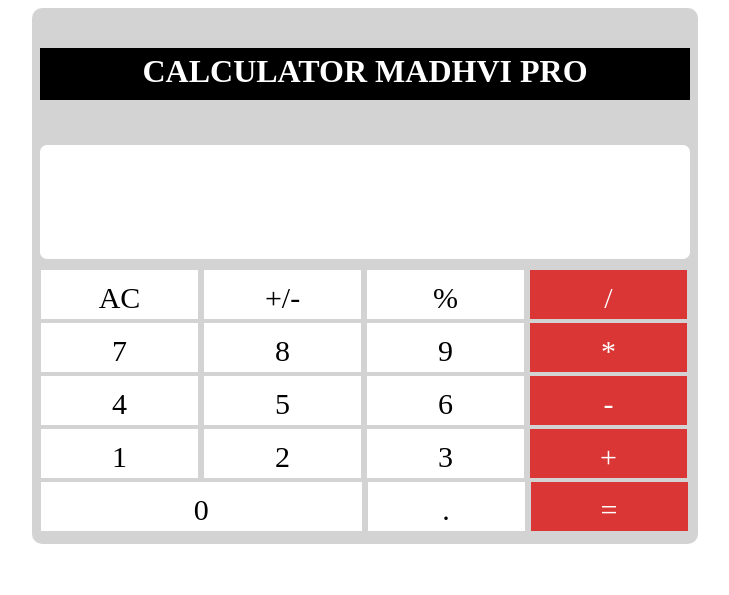
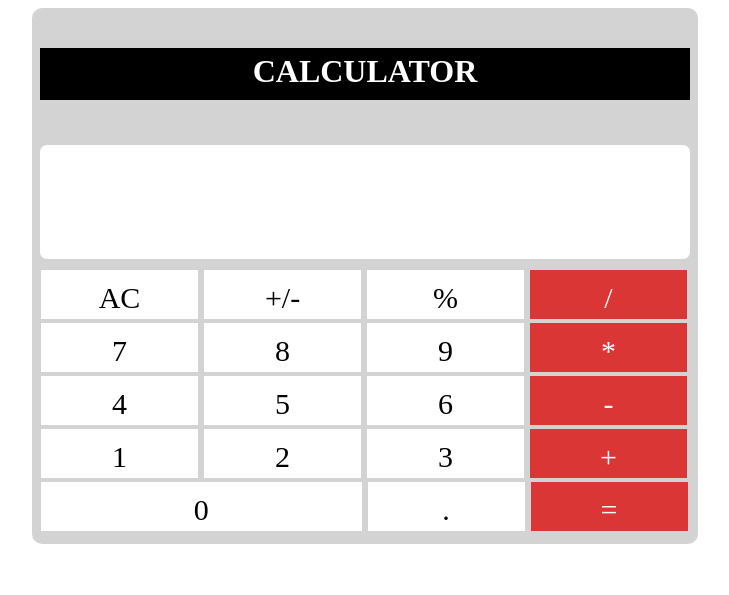
Before and after one commit to madhvi02/calculator, a plain HTML site: page calc.html in a window 1280 px wide. Shown: the whole page, without its empty margins (275-1004 px from the left). Drawn offline with Linux system fonts and the light colour scheme.

Commit message:
Reverted back

```diff
--- a/calc.html
+++ b/calc.html
@@ -7,7 +7,7 @@
 <body>
     <div id="calculator">
       <div id="heading">
-         <p>CALCULATOR MADHVI PRO</p>
+         <p>CALCULATOR</p>
       </div>
       <div id="answer">
         <p id="display"></p>
```
